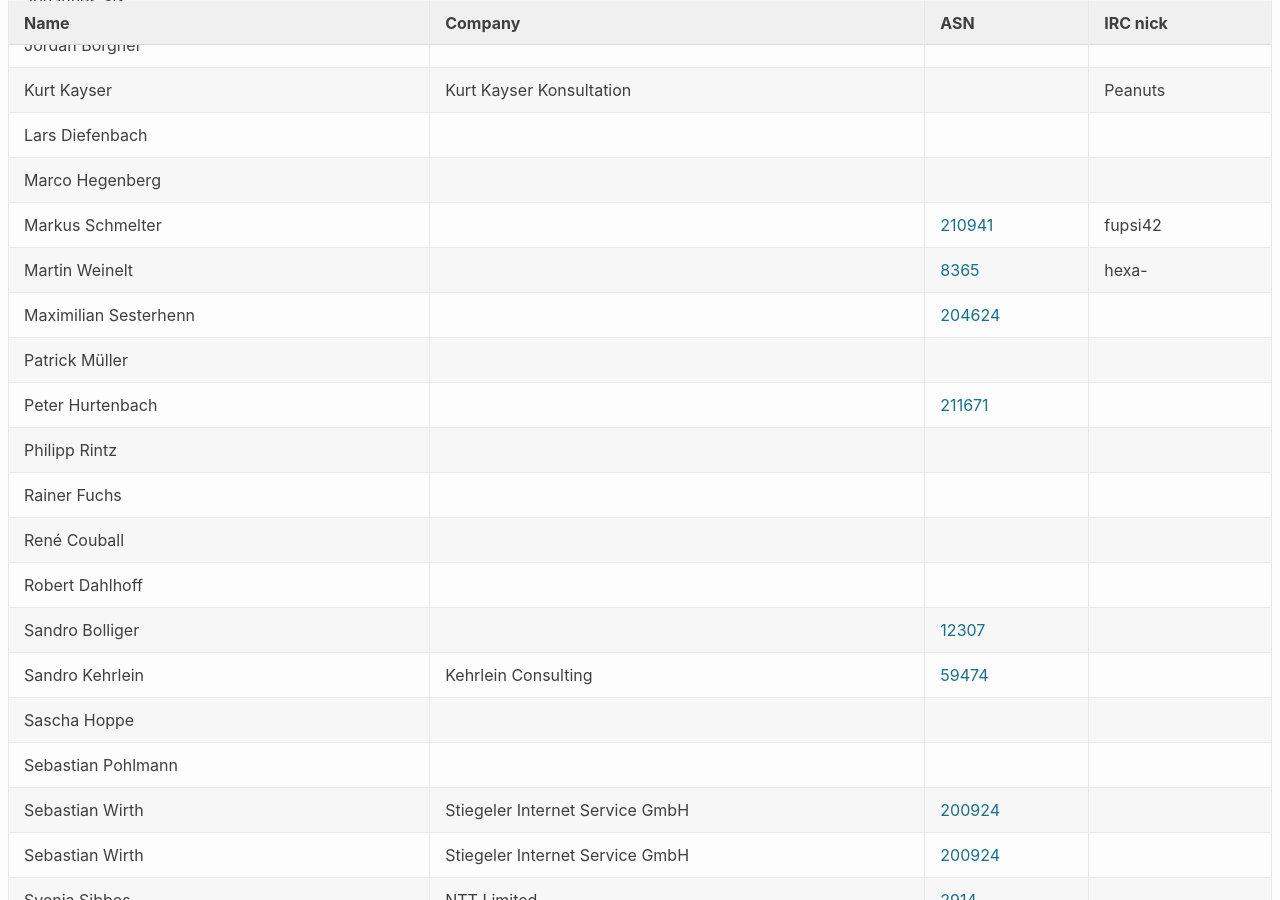
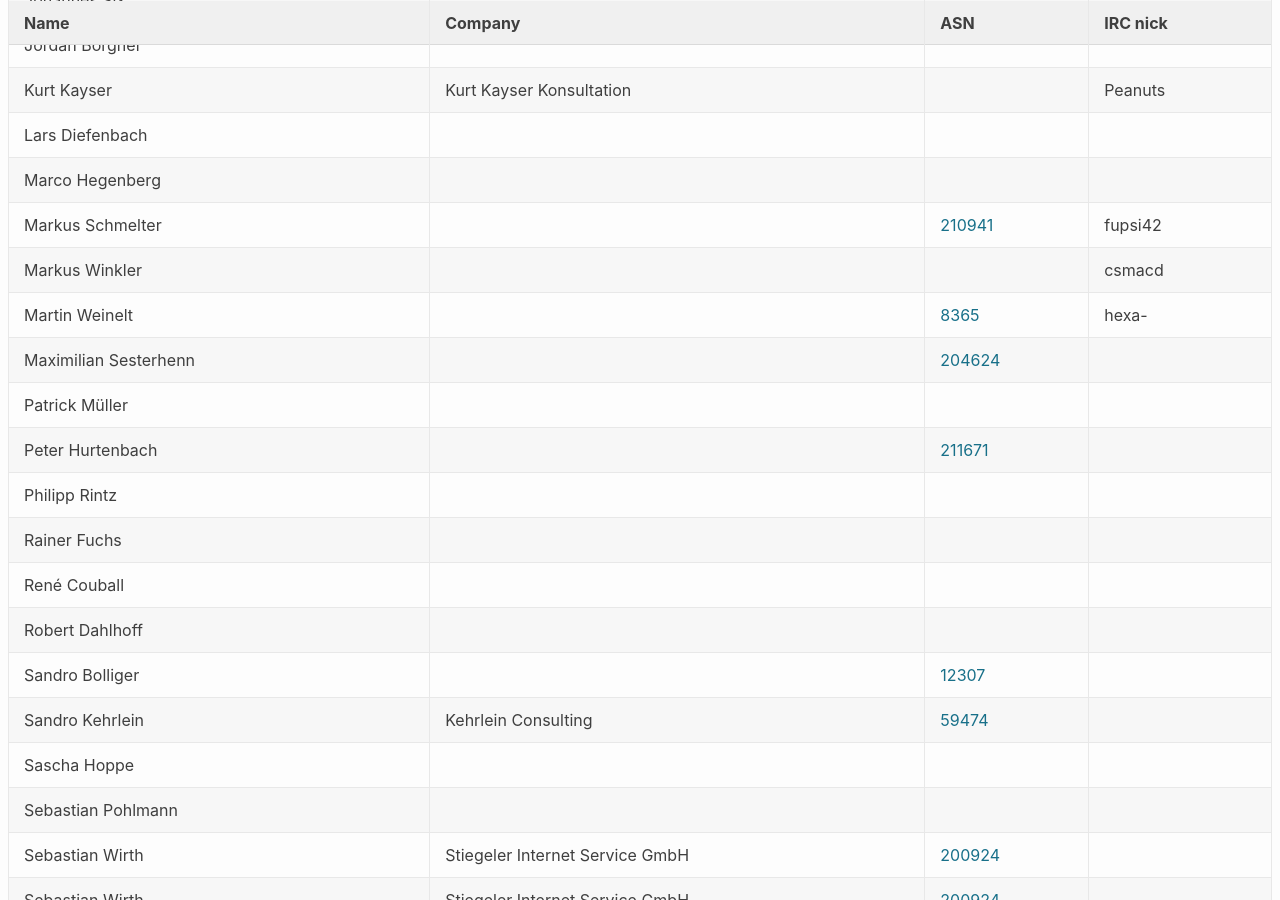
Before and after one commit to denog/pretix-attendeelist, a Jekyll site: the page built from denog14/index.md, in a window 1280 px wide and 900 px high, scrolled down 553 px. Built offline with Jekyll 4.4.1, drawn with Linux system fonts in a browser that asks for light colours.

Commit message:
Latest data: Sat Aug 20 10:34:55 UTC 2022

```diff
--- a/_data/attendees_denog14_onsite.json
+++ b/_data/attendees_denog14_onsite.json
@@ -88,6 +88,12 @@
     "company": null,
     "irc": "fupsi42",
     "asn": "210941"
+  },
+  {
+    "name": "Markus Winkler",
+    "company": null,
+    "irc": "csmacd",
+    "asn": null
   },
   {
     "name": "Martin Weinelt",
```
